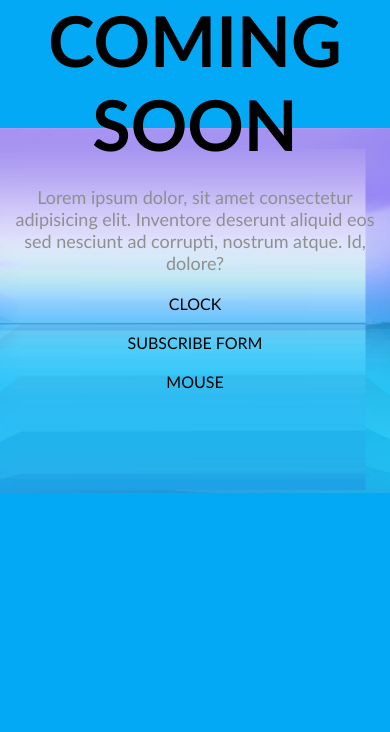
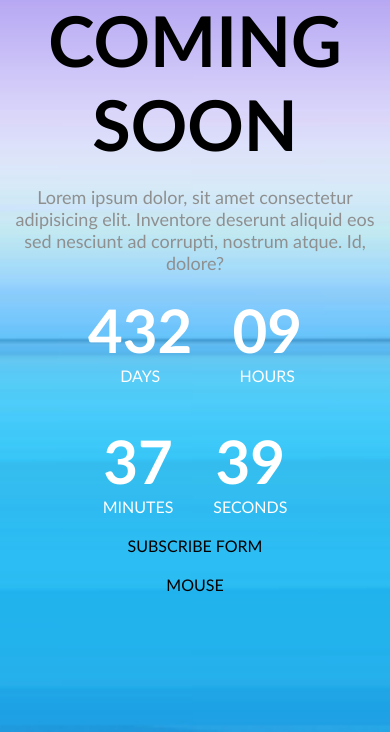
Before and after one commit to Gintaras68/8-coming-soon, a website: page index.html in a window 390 px wide. Shown: the part 112-844 px from the top of the page. Drawn offline with Linux system fonts and the light colour scheme.

Commit message:
Clock in Hero

```diff
--- a/css/components/clock.css
+++ b/css/components/clock.css
@@ -0,0 +1,35 @@
+.clock {
+  display: flex;
+  justify-content: center;
+  gap: 60px;
+  color: var(--color-light);
+}
+
+.clock > .time {
+}
+
+.clock .value {
+  font-size: 70px;
+  font-weight: 700;
+}
+
+.clock .title {
+  font-size: 18px;
+  text-transform: uppercase;
+}
+
+@media (max-width: 600px) {
+  .clock {
+    width: 280px;
+    flex-wrap: wrap;
+    gap: 40px;
+  }
+
+  .clock .value {
+    font-size: 60px;
+  }
+
+  .clock .title {
+    font-size: 16px;
+  }
+}
--- a/css/home.css
+++ b/css/home.css
@@ -26,6 +26,7 @@
   background-image: url('../img/hero-background.jpg');
   background-repeat: no-repeat;
   background-position: center;
+  background-size: cover;
   background-attachment: fixed;
 }
 
--- a/index.html
+++ b/index.html
@@ -16,7 +16,24 @@
           deserunt aliquid eos sed nesciunt ad corrupti, nostrum atque. Id,
           dolore?
         </p>
-        <div class="clock">CLOCK</div>
+        <div class="clock">
+          <div class="time">
+            <div class="value">432</div>
+            <div class="title">days</div>
+          </div>
+          <div class="time">
+            <div class="value">09</div>
+            <div class="title">hours</div>
+          </div>
+          <div class="time">
+            <div class="value">37</div>
+            <div class="title">minutes</div>
+          </div>
+          <div class="time">
+            <div class="value">39</div>
+            <div class="title">seconds</div>
+          </div>
+        </div>
         <form>SUBSCRIBE FORM</form>
         <div class="mouse">MOUSE</div>
       </div>
```
